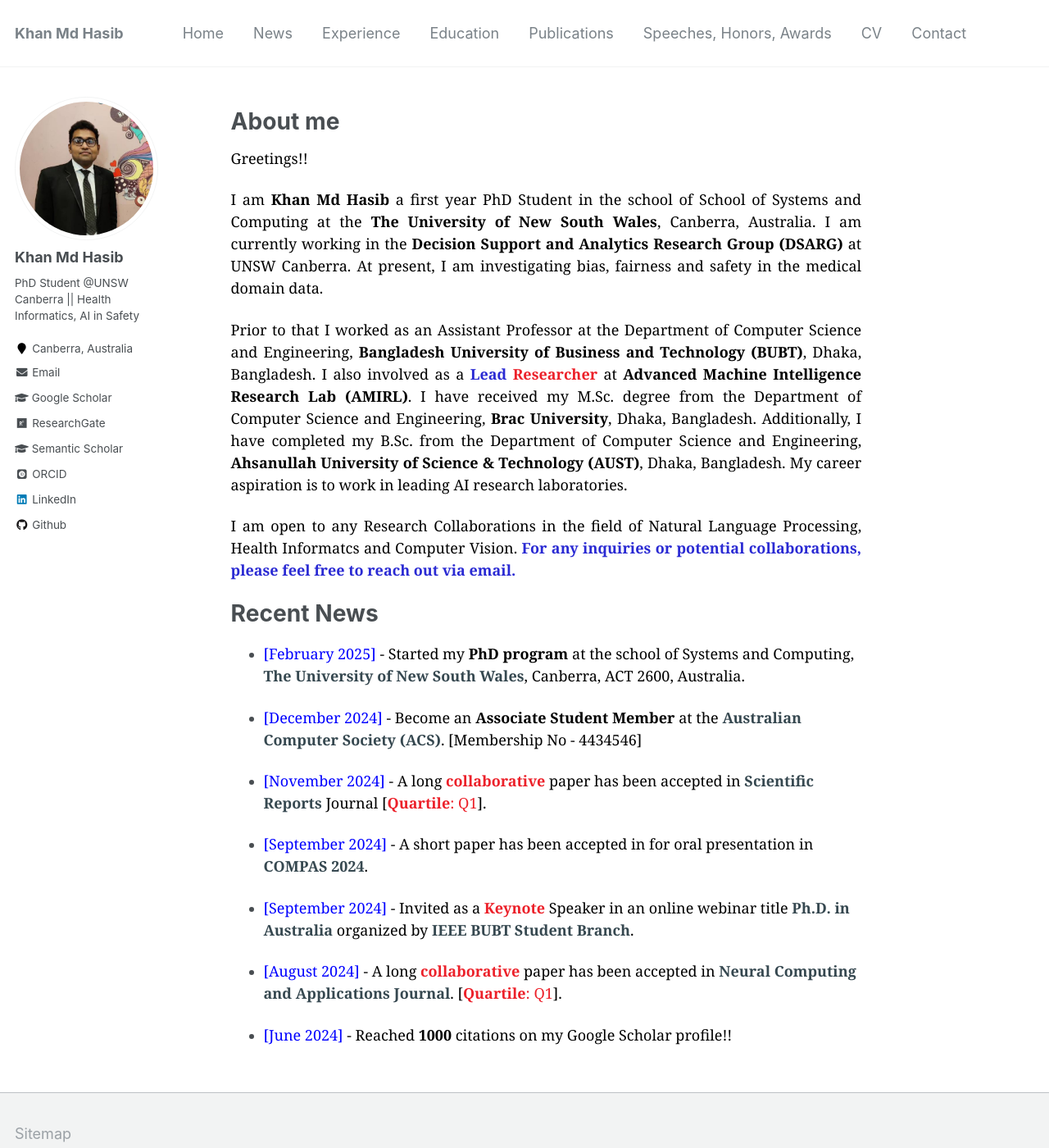
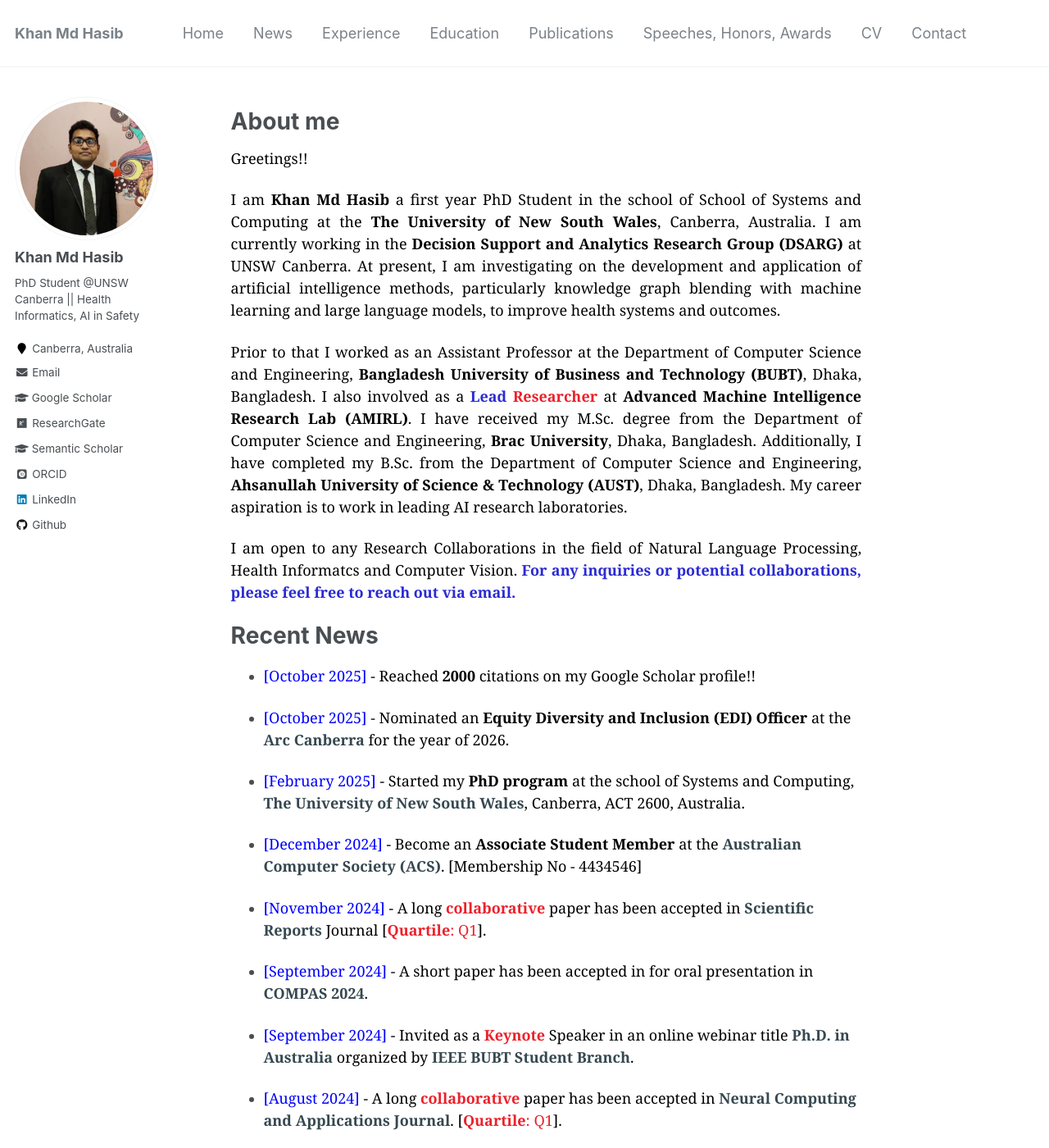
Before and after one commit to hasibaust13/hasibaust13.github.io, a Jekyll site: the page built from _pages/about.md, in a window 1280 px wide and 1400 px high. Shown: the whole window at 82% size. Built offline with Jekyll 4.4.1, drawn with Linux system fonts in a browser that asks for light colours; some web fonts are replaced.

Commit message:
About Update

```diff
--- a/_pages/about.md
+++ b/_pages/about.md
@@ -12,7 +12,7 @@
 
 <p style="text-align:justify; color:black; font-family:Georgia"> Greetings!!</p>
 
-<p style="text-align:justify; color:black; font-family:Georgia"> I am <b>Khan Md Hasib</b> a first year PhD Student in the school of School of Systems and Computing at the <b><a href="https://www.unsw.edu.au/canberra" target="_blank" style="color:black;">The University of New South Wales</a></b>, Canberra, Australia. I am currently working in the <b><a href="https://www.unsw.edu.au/canberra/our-research/research-centres-institutes/dsar-group" target="_blank" style="color:black;">Decision Support and Analytics Research Group (DSARG)</a></b> at UNSW Canberra. At present, I am investigating bias, fairness and safety in the medical domain data.</p>
+<p style="text-align:justify; color:black; font-family:Georgia"> I am <b>Khan Md Hasib</b> a first year PhD Student in the school of School of Systems and Computing at the <b><a href="https://www.unsw.edu.au/canberra" target="_blank" style="color:black;">The University of New South Wales</a></b>, Canberra, Australia. I am currently working in the <b><a href="https://www.unsw.edu.au/canberra/our-research/research-centres-institutes/dsar-group" target="_blank" style="color:black;">Decision Support and Analytics Research Group (DSARG)</a></b> at UNSW Canberra. At present, I am investigating on the development and application of artificial intelligence methods, particularly knowledge graph blending with machine learning and large language models, to improve health systems and outcomes.</p>
 
  <!-- ---and very fortunate to be advised by <b><a href="https://www.unsw.edu.au/staff/heba-el-fiqi" target="_blank" style="color:black;">Dr. Heba El-Fiqi</a></b> and# <b><a href="https://www.unsw.edu.au/staff/ripon-chakrabortty" target="_blank" style="color:black;">Dr. Ripon Chakrabortty</a></b>. -->
 
@@ -25,6 +25,10 @@
 
 
 # Recent News
+
+* <span style="font-family:Georgia; color:black"><span style="color:Blue">[October 2025]</span> - Reached <b>2000</b> citations on my Google Scholar profile!!
+
+* <span style="font-family:Georgia; color:black"><span style="color:Blue">[October 2025]</span> - Nominated an <b>Equity Diversity and Inclusion (EDI) Officer</b> at the <a href="https://www.arc.unsw.edu.au/canberra" target="_blank" style="color:#364850;font-weight:bold">Arc Canberra</a> for the year of 2026.
 
 * <span style="font-family:Georgia; color:black"><span style="color:Blue">[February 2025]</span> - Started my <b>PhD program</b> at the school of Systems and Computing, <a href="https://www.unsw.edu.au/canberra" target="_blank" style="color:#364850;font-weight:bold">The University of New South Wales</a>, Canberra, ACT 2600, Australia.
 
```
Also changed, not shown: 2 other files.
